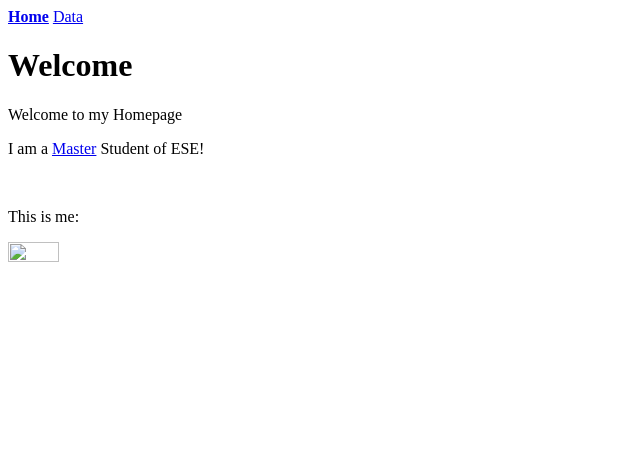
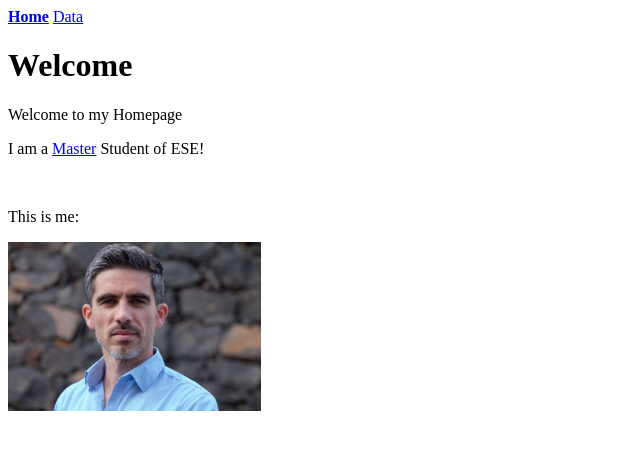
Before and after one commit to jochenpierk/data_class, a plain HTML site: page index.html in a window 1280 px wide. Shown: the whole page, without its empty margins (0-640 px from the left). Drawn offline with Linux system fonts and the light colour scheme.

Commit message:
Update index.html

```diff
--- a/index.html
+++ b/index.html
@@ -23,7 +23,7 @@
 
     <p> This is me: </p>
 
-    <img src="profile_pic_JPG" width="20%" height="20%">
+    <img src="profile_pic.JPG" width="20%" height="20%">
 
 </body>
 
```
